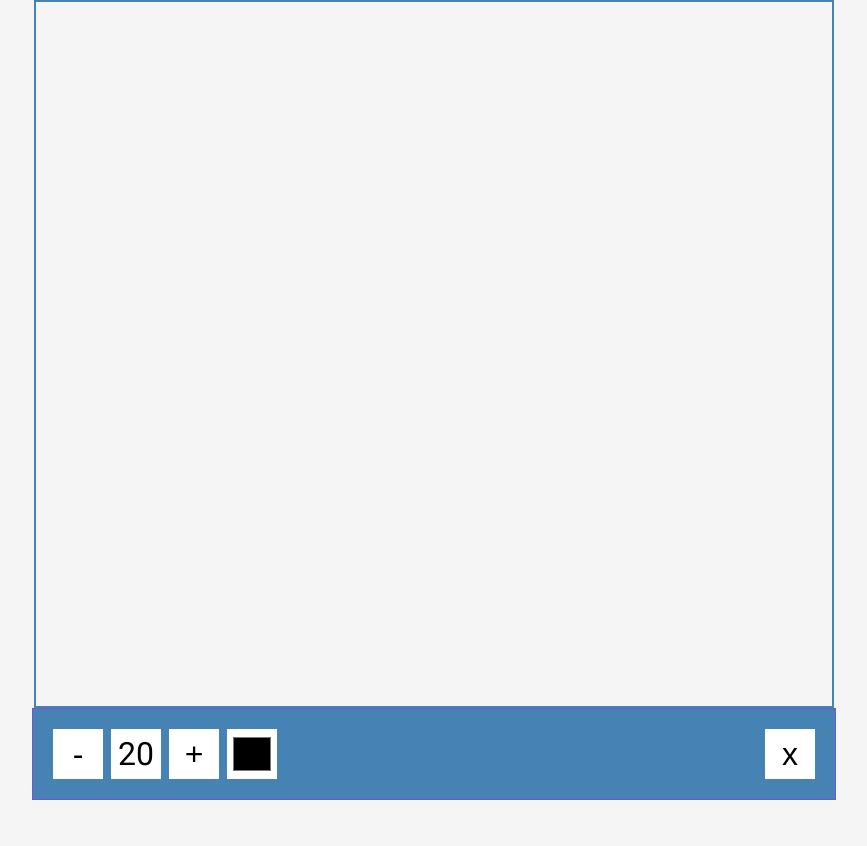
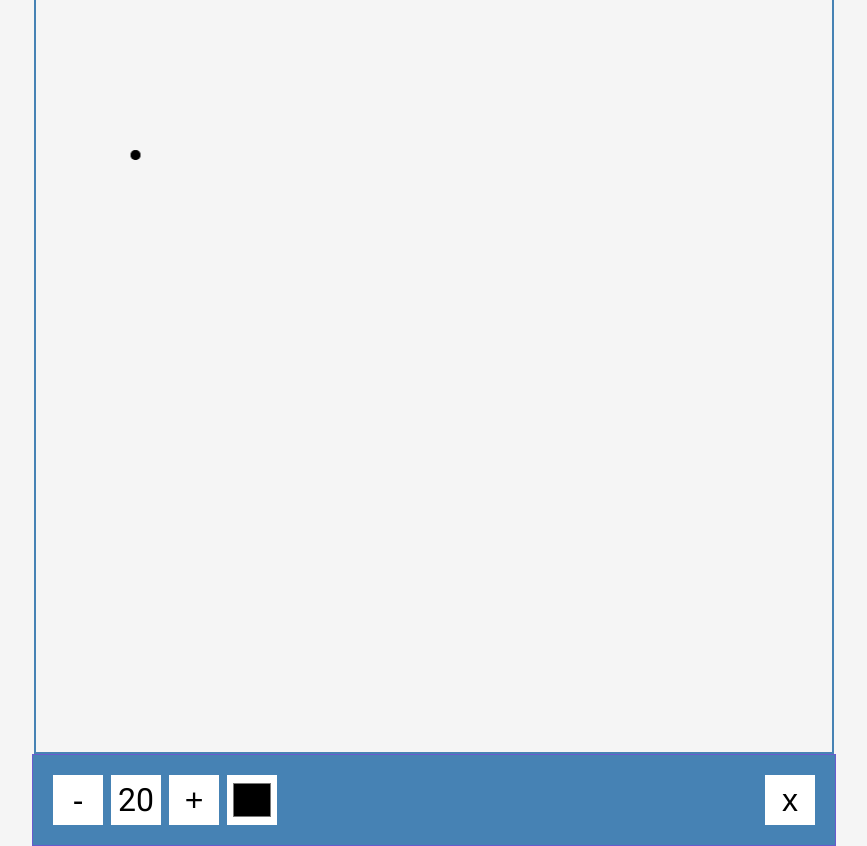
Before and after one commit to Ameer2000Mzori/Drawing-App, a website built with webpack: page src/index.html in a window 1280 px wide. Shown: the whole page, without its empty margins (206-1073 px from the left). Before the commit the page ends 800 px from the top, so only its background shows below. Built offline with nearby package versions, Linux system fonts and the light colour scheme.

Commit message:
added h and w within html for canvans

```diff
--- a/src/index.html
+++ b/src/index.html
@@ -11,7 +11,7 @@
     />
   </head>
   <body>
-    <canvas id="canvas"></canvas>
+    <canvas id="canvas" height="800" width="800"></canvas>
     <div class="toolbox">
       <button id="decrease">-</button>
       <span id="size">20</span>
--- a/src/script.js
+++ b/src/script.js
@@ -2,10 +2,14 @@
 var canvas = document.getElementById("canvas");
 var ctx = canvas.getContext("2d");
 // our global varibales
-var size = 20;
+var size = 5;
+var color = "black";
 // our functions
 var drawingCircle = function (x, y) {
     ctx.beginPath();
     ctx.arc(x, y, size, 0, Math.PI * 2, true);
+    ctx.fillStyle = color;
+    ctx.fill();
 };
+drawingCircle(100, 200);
 // our eventlisnters
--- a/src/script.ts
+++ b/src/script.ts
@@ -3,12 +3,16 @@ const canvas = document.getElementById("canvas") as any;
 const ctx = canvas.getContext("2d");
 // our global varibales
 
-let size = 20;
-
+let size = 5;
+let color = "black";
 // our functions
-const drawingCircle = (x, y) => {
+const drawingCircle = (x: any, y: any) => {
   ctx.beginPath();
   ctx.arc(x, y, size, 0, Math.PI * 2, true);
+  ctx.fillStyle = color;
+  ctx.fill();
 };
 
+drawingCircle(100, 200);
+
 // our eventlisnters
--- a/src/style.scss
+++ b/src/style.scss
@@ -15,7 +15,7 @@ body {
   margin: 0;
 }
 
-canvas {
+#canvas {
   height: 800px;
   width: 800px;
   border: 2px solid steelblue;
```
Also changed, not shown: src/style.css.
